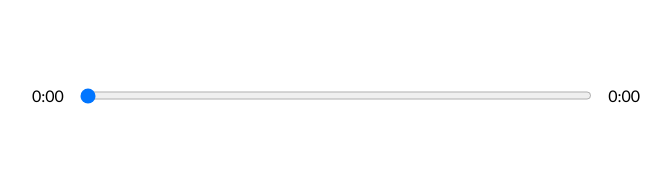
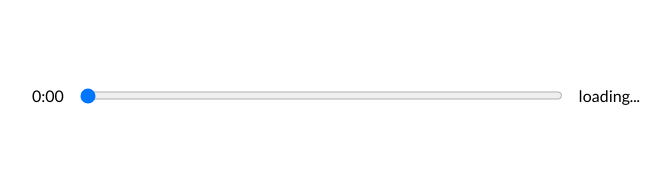
Before and after one commit to ChesterCabahug/potential-broccoli-music, a React (Create React App) app: page / in a window 1280 px wide. Shown: the part 410-581 px from the top of the page, without its empty margins (304-975 px from the left). Built offline with nearby package versions, Linux system fonts and the light colour scheme.

Commit message:
bug fix: NaN:aN fixed yayy

```diff
--- a/src/components/Player.jsx
+++ b/src/components/Player.jsx
@@ -89,7 +89,7 @@ const Player = ({
   return (
     <div className="player">
       <div className="time-control">
-        <p>{getTime(songInfo.currentTime)}</p>
+        <p>{songInfo.duration ? getTime(songInfo.currentTime) : "0:00"}</p>
         <input
           min={0}
           max={songInfo.duration || 0}
@@ -97,7 +97,7 @@ const Player = ({
           onChange={dragHandler}
           type="range"
         />
-        <p>{getTime(songInfo.duration)}</p>
+        <p>{songInfo.duration ? getTime(songInfo.duration) : "loading..."}</p>
       </div>
       <div className="play-control">
         <FontAwesomeIcon
```
Also changed, not shown: 1 other file (tests, documents, lock files or other folders).
